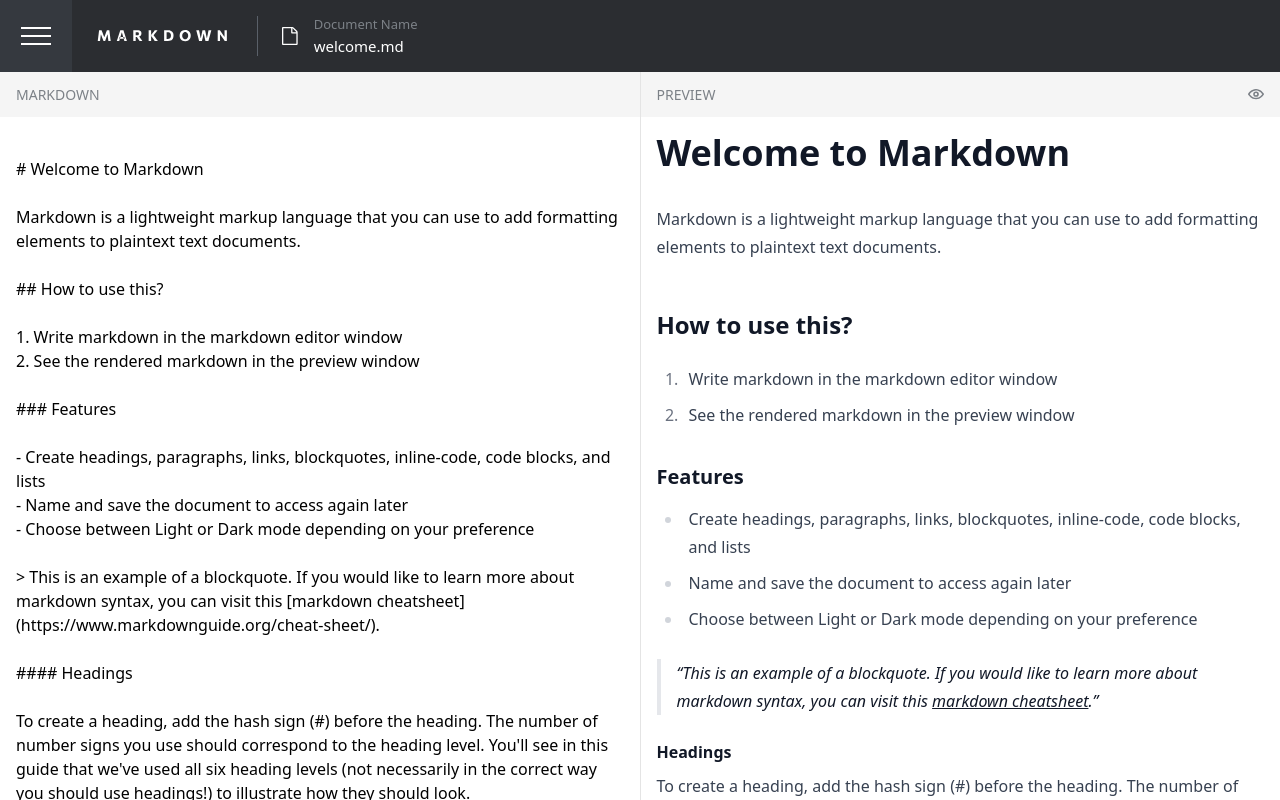
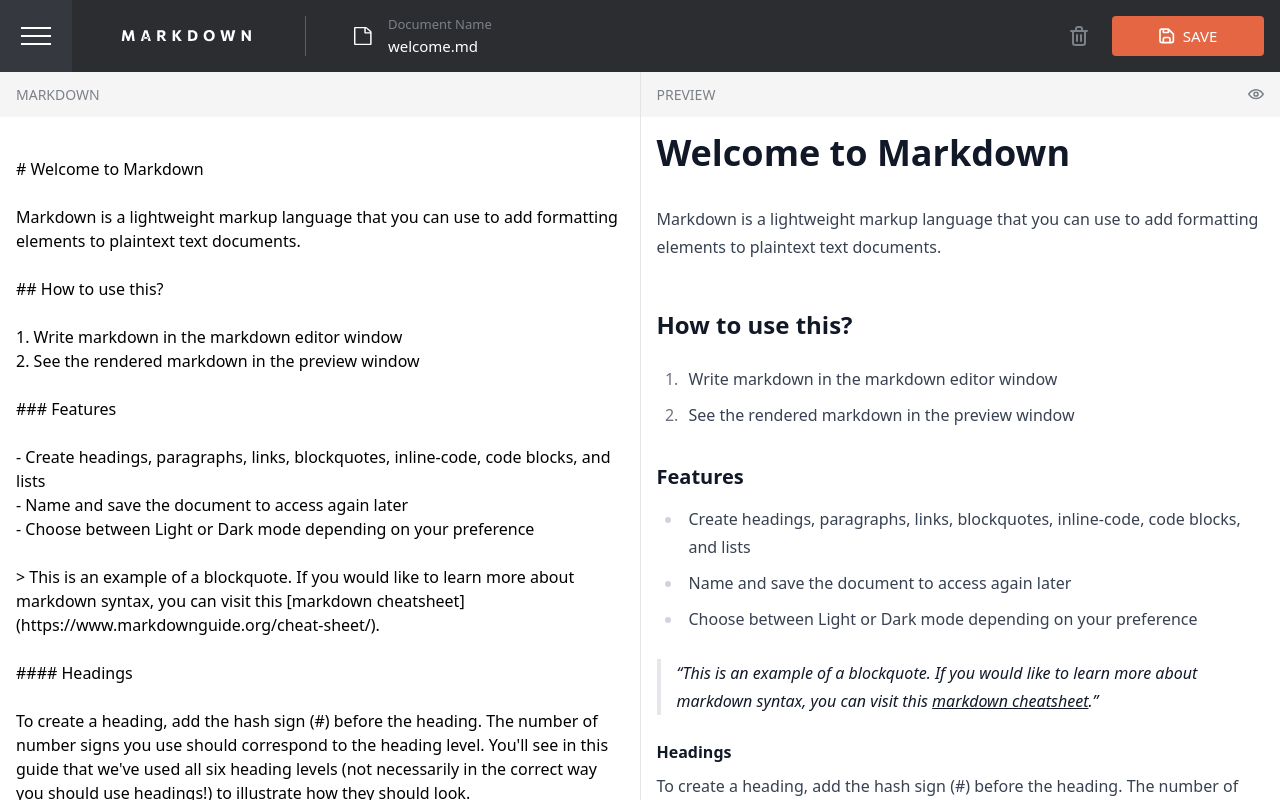
Before and after one commit to SandeebAdhikari/Markdown_APP, a React (Vite) app: page / in a window 1280 px wide. Shown: the top 800 px of the page. Built offline with nearby package versions, Linux system fonts and the light colour scheme.

Commit message:
complete navbar and body front-end

```diff
--- a/src/components/MarkdownEditor.tsx
+++ b/src/components/MarkdownEditor.tsx
@@ -33,7 +33,7 @@ const MarkdownEditor: React.FC = () => {
           <img
             src={IconPreview}
             alt="Preview Icon"
-            className="w-4 h-[11.2px] mr-4"
+            className="w-4 h-[11.2px] mr-4 hover:cursor-pointer"
           />
         </div>
         <div className="prose  max-w-full bg-100 p-4">
--- a/src/components/NavBar.tsx
+++ b/src/components/NavBar.tsx
@@ -1,21 +1,45 @@
 import IconMenu from "/assets/icon-menu.svg";
 import IconMarkDown from "/assets/MARKDOWN.svg";
 import IconDoc from "/assets/icon-document.svg";
+import IconDelete from "/assets/icon-delete.svg";
+import IconSave from "/assets/icon-save.svg";
 
 const NavBar = () => {
   return (
-    <div className="flex items-center -full h-[72px] bg-800">
-      <div className="bg-700 w-18 h-18 flex items-center justify-center py-[27px] px-[21px]">
-        <img src={IconMenu} alt="Menu Icon" className="w-[30px] h-[18px]" />
+    <div className="flex items-center justify-between w-full h-[72px] bg-800 ">
+      <div className="flex items-center gap-6">
+        <div className="bg-700 w-18 h-18 flex items-center justify-center py-[27px] px-[21px] hover:cursor-pointer">
+          <img src={IconMenu} alt="Menu Icon" className="w-[30px] h-[18px] " />
+        </div>
+
+        <img src={IconMarkDown} alt="Markdown Icon" className="ml-[24.75px]" />
+
+        <div className="ml-[30.15px] w-[1px] h-[40px] bg-600" />
+
+        <div className="ml-6 flex items-center gap-4">
+          <img
+            src={IconDoc}
+            alt="Document Icon"
+            className="w-[18px] h-[18px]"
+          />
+          <div className="flex flex-col">
+            <p className="text-[13px] font-light text-500">Document Name</p>
+            <p className="text-[15px] font-regular text-100">welcome.md</p>
+          </div>
+        </div>
       </div>
-      <img src={IconMarkDown} alt="Markdown Icon" className="ml-[24.75px]" />
-      <div className="ml-[30.15px] w-[1px] h-[40px] bg-600" />
-      <div className="ml-6 flex items-center justify-between gap-4">
-        <img src={IconDoc} alt="Document Icon" className="w-[18px] h-[18px]" />
-        <div className="flex  flex-col   w-full">
-          <p className="text-[13px] font-light text-500 ">Document Name</p>
-          <p className="text-[15px] font-regular text-100">welcome.md</p>
-        </div>
+
+      <div className="flex items-center gap-6 mr-4">
+        <img
+          src={IconDelete}
+          alt="Delete Icon"
+          className="w-[18px] h-[20px] hover:cursor-pointer"
+        />
+
+        <button className="w-[152px] h-[40px] py-[10px] bg-orange text-100 flex items-center justify-center text-[15px] gap-2 rounded">
+          <img src={IconSave} alt="Save Icon" className="w-4 h-4 " />
+          <h1>SAVE</h1>
+        </button>
       </div>
     </div>
   );
--- a/tailwind.config.js
+++ b/tailwind.config.js
@@ -47,7 +47,7 @@ export default {
         300: "#E4E4E4",
         200: "#F5F5F5",
         100: "#FFFFFF",
-        orange: "E46643",
+        orange: "#E46643",
         orangeHover: "#F39765",
       },
     },
```
